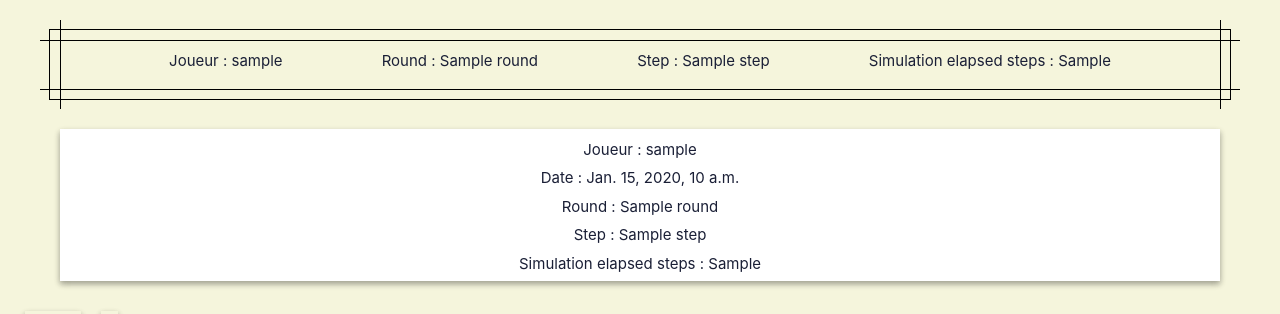
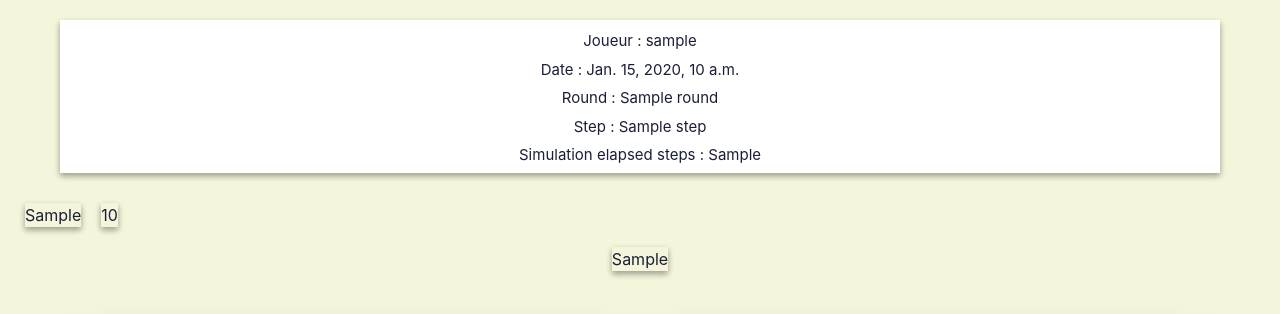
Before and after one commit to Thrynk/ERPsim-helper, a Django app: template django_server/erpsim_helper/templates/index.html in a window 1280 px wide. Shown: the top 314 px of the page. Run offline with Django 3.2, Linux system fonts and the light colour scheme; the template is opened without the code that fills it: most values are stand-ins (such as "Sample title", 1, 10 or a date in 2020).

Commit message:
Changes in headers.

```diff
--- a/django_server/erpsim_helper/templates/index.html
+++ b/django_server/erpsim_helper/templates/index.html
@@ -13,20 +13,6 @@
     <!-- Add additional CSS in static file -->
 </head>
 <body>
-    <div id="header" >
-        <div class="headerdiv">
-            <p>Joueur : {{username}}</p>
-        </div>
-        <div class="headerdiv">
-            <p>Round : {{round}}</p>
-        </div>
-        <div class="headerdiv">
-            <p>Step : {{step}}</p>
-        </div>
-        <div class="headerdiv">
-            <p>Simulation elapsed steps : {{sim_elapsed_steps}}</p>
-        </div>
-    </div>
 
    <div id="header2" >
 
@@ -49,8 +35,6 @@
             </div>
 
        </div>
-
-
    </div>
 
 
```
Lines whose indentation alone changed are shown as unchanged.
